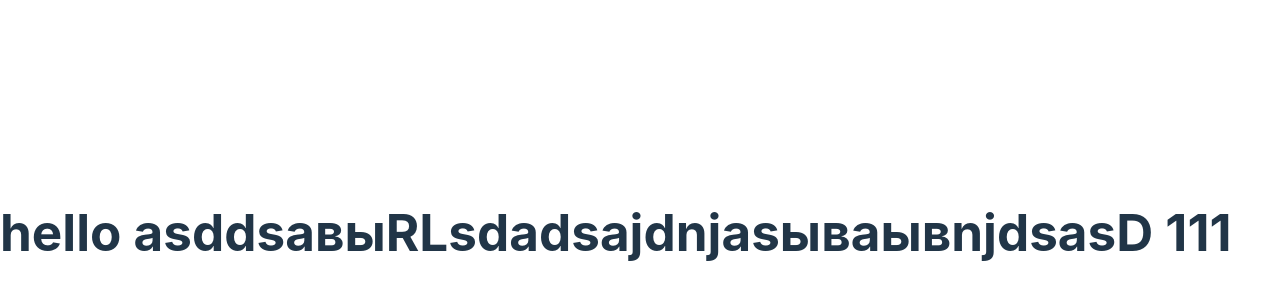
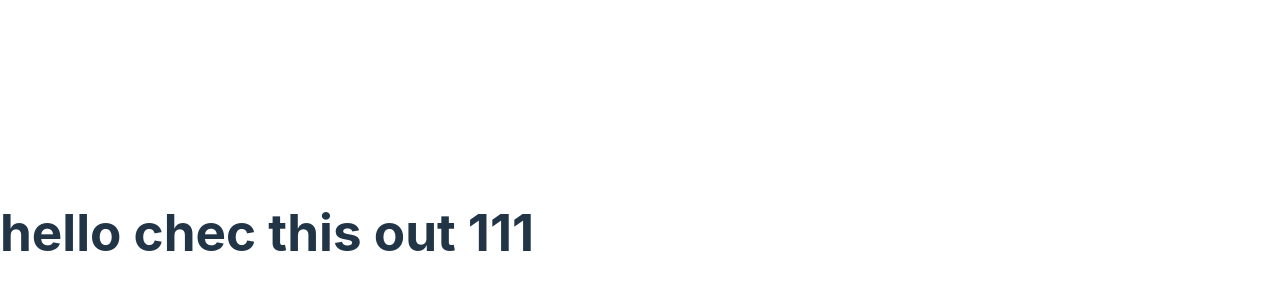
Before and after one commit to ramilqO/micro-1, a React (Vite) app: page / in a window 1280 px wide. Shown: the part 168-468 px from the top of the page. Built offline with nearby package versions, Linux system fonts and the light colour scheme.

Commit message:
check this

```diff
--- a/src/App.tsx
+++ b/src/App.tsx
@@ -1,7 +1,7 @@
 function App() {
   return (
    <div>
-    <h1>hello asddsaвыRLsdadsajdnjasываывnjdsasD 111</h1>
+    <h1>hello chec this out 111</h1>
    </div>
   )
 }
```
